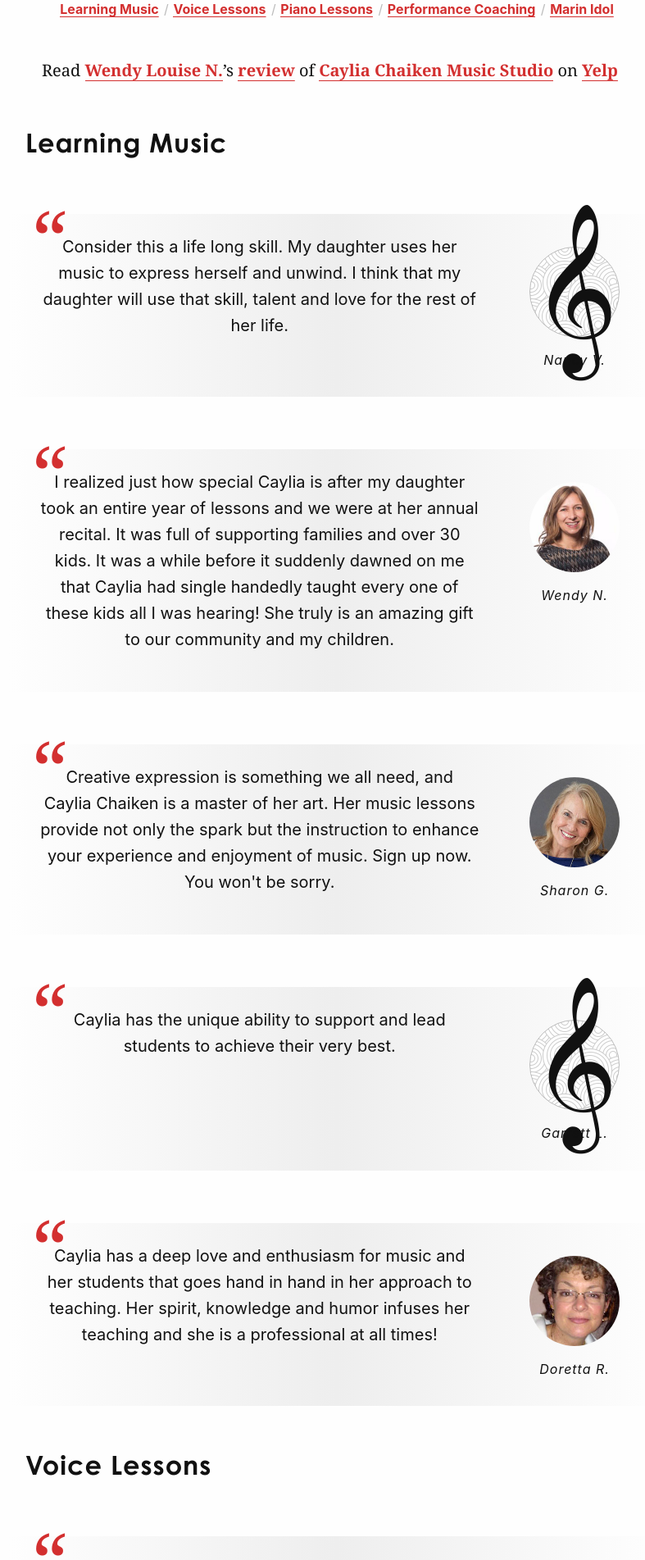
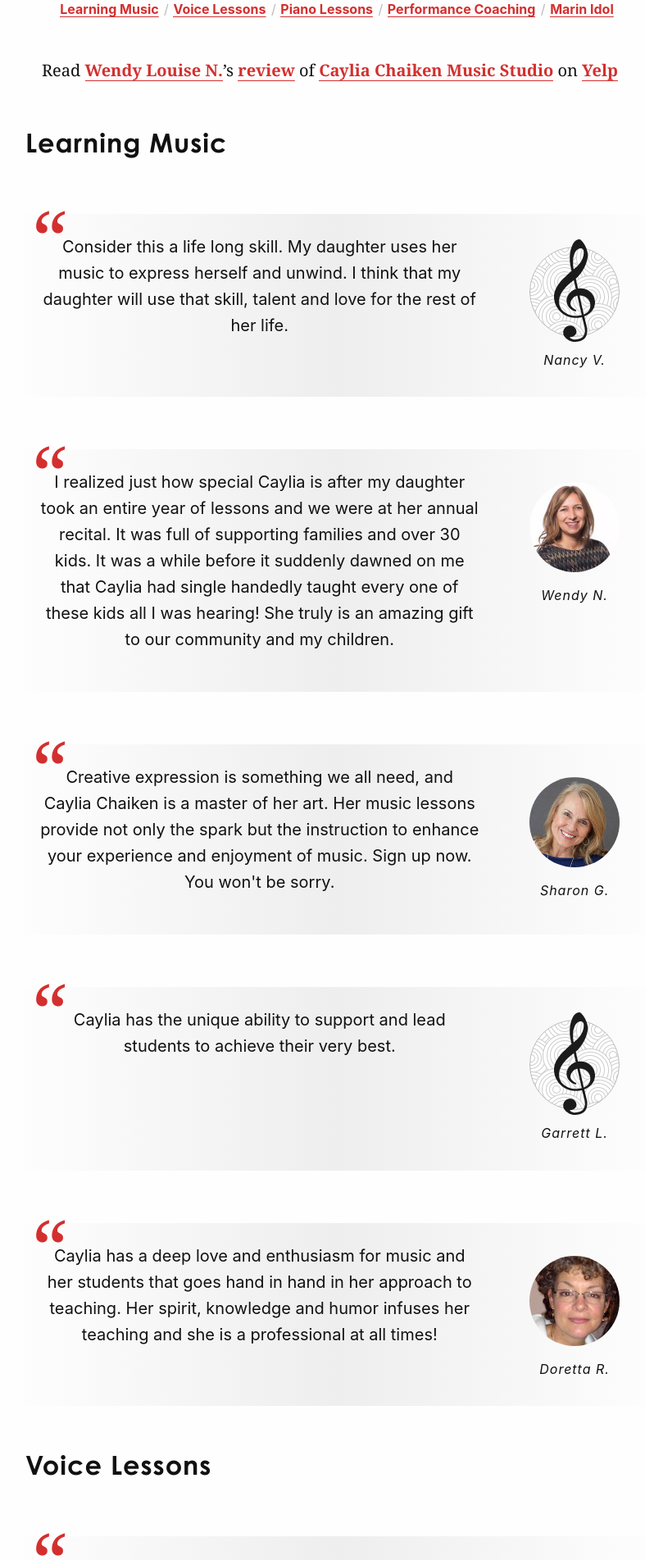
Before and after one commit to cchaiken/ccms, a Jekyll site: the page built from testimonials.md, in a window 1280 px wide. Shown: the part 689-2592 px from the top of the page at 82% size, without its empty margins (229-1016 px from the left). Built offline with Jekyll 4.4.1, drawn with Linux system fonts in a browser that asks for light colours; some web fonts are replaced; comment, search, counter and statistics services are not loaded.

Commit message:
use gif for treble clef

```diff
--- a/_includes/testimonial-card.html
+++ b/_includes/testimonial-card.html
@@ -9,7 +9,7 @@
     {% if include.testimonial.avatar-image %}
     <img class="testimonial-avatar" src="{{ include.testimonial.avatar-image | relative_url }}">
     {% else %}
-    <span class="testimonial-avatar-missing">&#119070;</span>
+    <span class="testimonial-avatar-missing"><img src="../uploads/trebleclef.gif"></span>
     {% endif %}
     <p class="testimonial-author">{{ include.testimonial.name }}</p>
   </div>
--- a/_sass/structure/_sections.scss
+++ b/_sass/structure/_sections.scss
@@ -155,8 +155,12 @@ section {
   width: 110px;
   height: 110px;
   margin: auto;
-  font-size: 180px;
-  line-height: .46;
+
+  main .testimonial & img {
+    display: inline-block;
+    margin: -10px 0 0;
+    width: 50px;
+  }
 }
 @media (min-width: 600px) {
   .testimonial {
```
Also changed, not shown: _uploads/trebleclef.gif (added).
